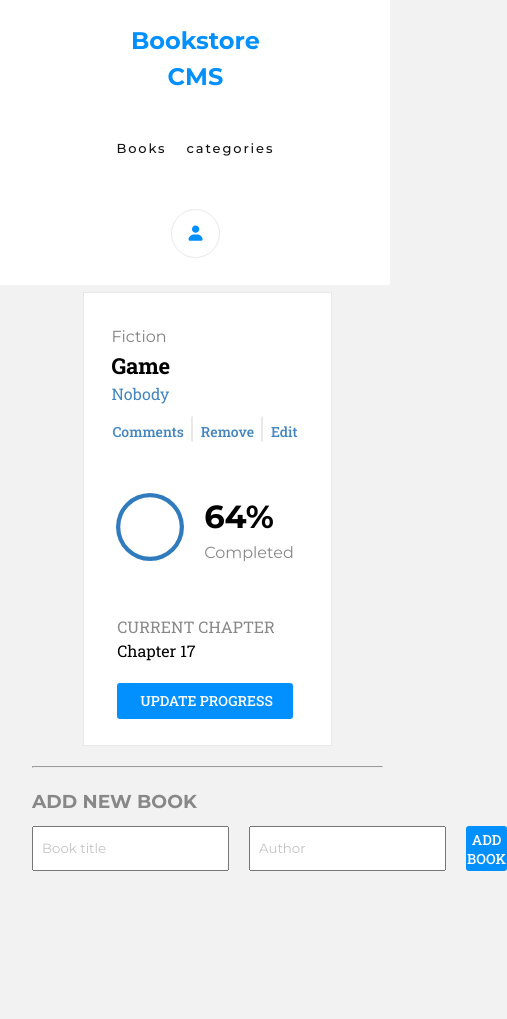
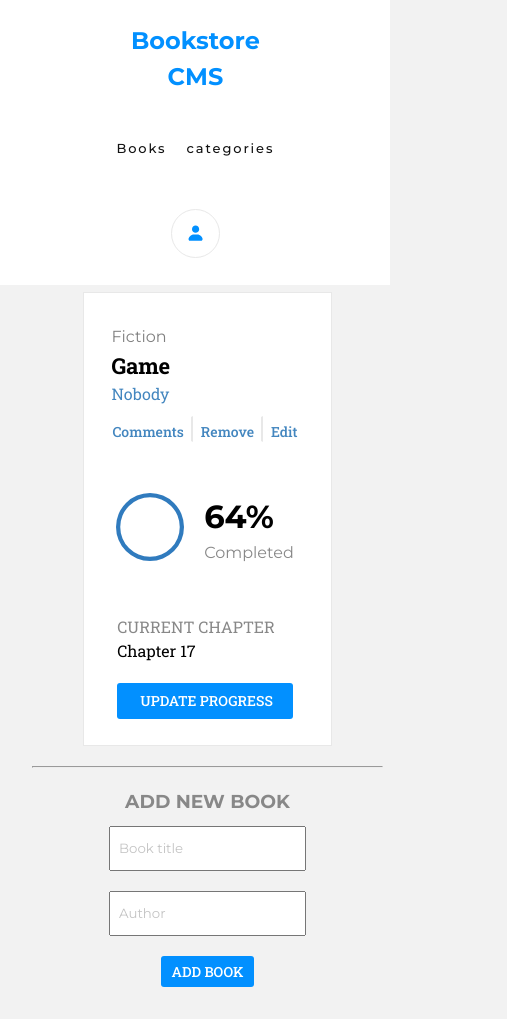
Before and after one commit to Luffytaro22/Bookstore, a React (Vite) app: page / in a window 390 px wide. Shown: the whole page, 507 px wide, since content can reach past the window. Before the commit the page ends 903 px from the top, so only its background shows below. Built offline with nearby package versions, Linux system fonts and the light colour scheme; no server answers.

Commit message:
Modify the display of the form in smaller devices

```diff
--- a/src/styles/createBooks.module.css
+++ b/src/styles/createBooks.module.css
@@ -40,3 +40,18 @@
   color: #fff;
   border-radius: 3px;
 }
+
+@media only screen and (max-width: 680px) {
+  .formContainer {
+    text-align: center;
+  }
+
+  .formContainer form {
+    flex-direction: column;
+    align-items: center;
+  }
+
+  .submitButton {
+    padding: 5px 10px;
+  }
+}
```
